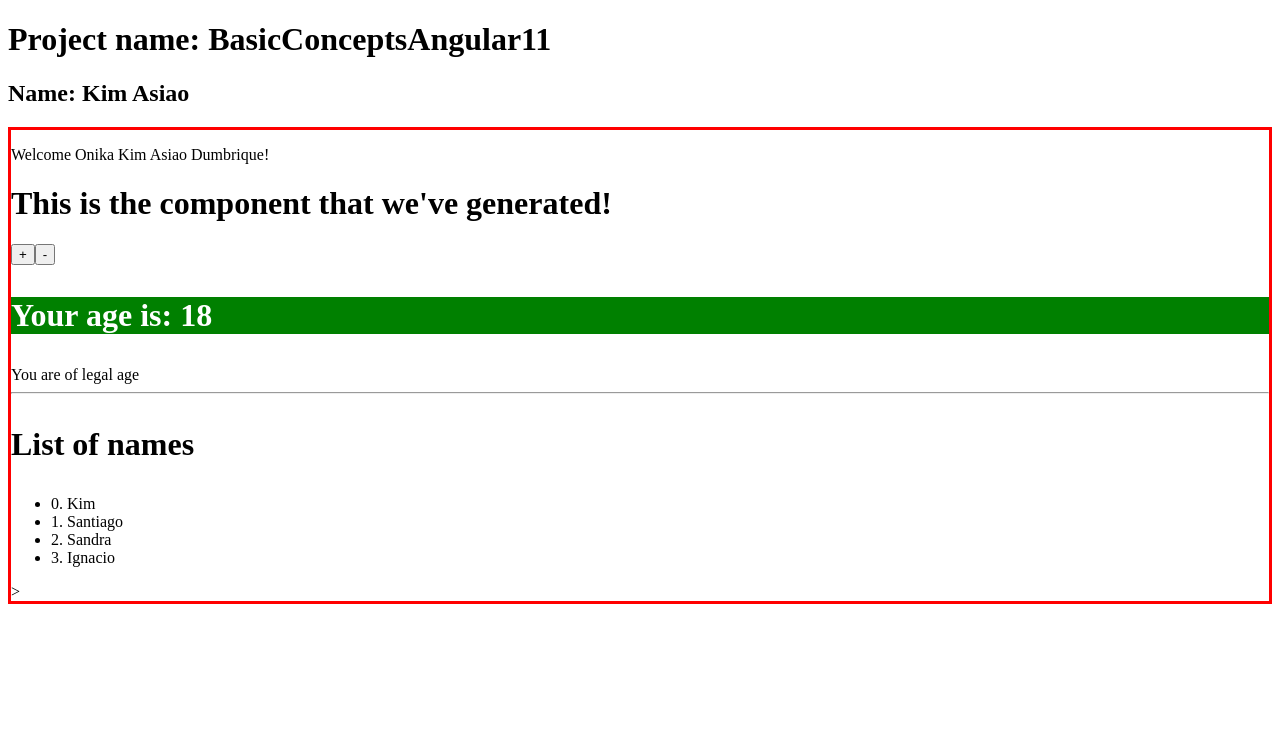
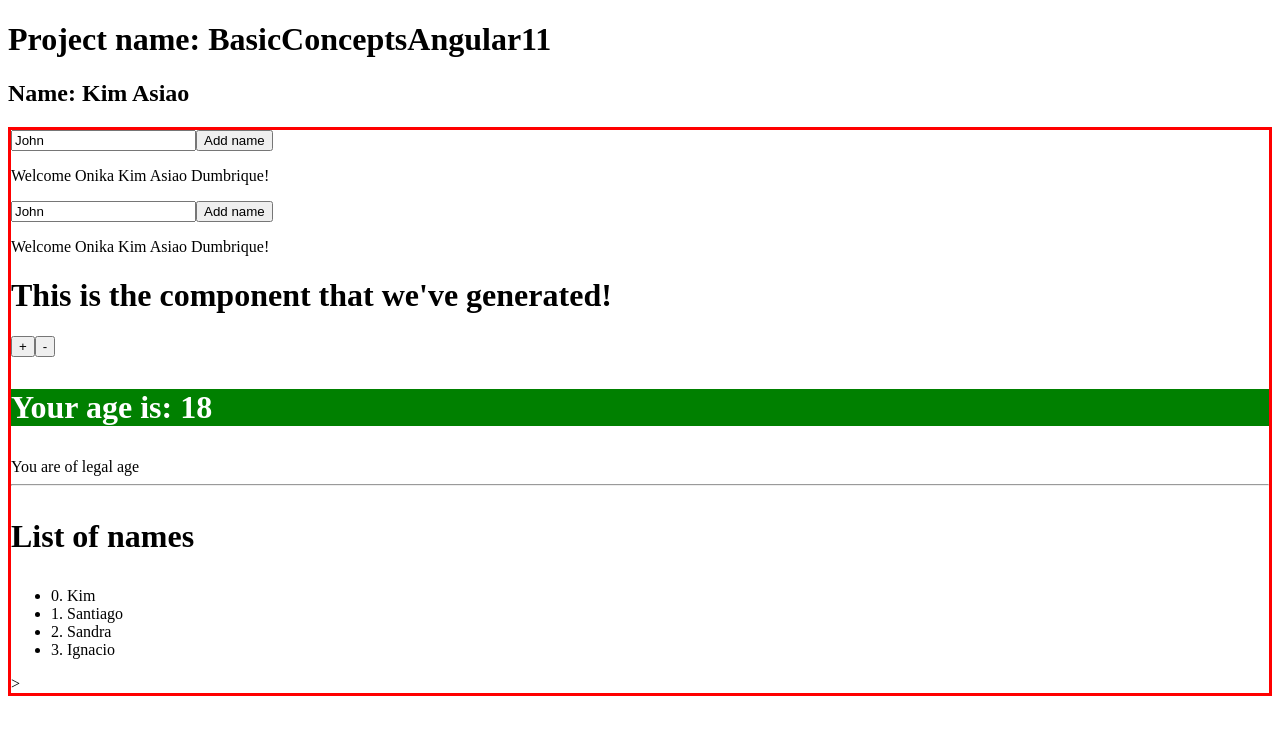
Before and after one commit to oasiao/BasicConceptsAngular11, an Angular app: page / in a window 1280 px wide. Shown: the top 734 px of the page. Built offline with nearby package versions, Linux system fonts and the light colour scheme.

Commit message:
Bindings bi-directionals

```diff
--- a/src/app/app.component.html
+++ b/src/app/app.component.html
@@ -4,5 +4,6 @@
 <div style="border: 3px solid red;">
 
   <home [surname]="myName" (sayHello)="onSayHello($event)"></home>
+  <home [surname]="myName" (sayHello)="onSayHello($event)"></home>
   <new-component></new-component>
 </div>
--- a/src/app/home-component/home-component.component.html
+++ b/src/app/home-component/home-component.component.html
@@ -1 +1,5 @@
+<div>
+  <input type="text" [value]="inputName" (keyup)="updateInputName($event)"/>
+  <button (click)="addName()">Add name</button>
+</div>
 <p (click)="onNameClick()" *ngIf="surname">Welcome {{surname}}!</p>
--- a/src/app/home-component/home-component.component.ts
+++ b/src/app/home-component/home-component.component.ts
@@ -14,6 +14,8 @@ export class HomeComponentComponent{
   // Hay que instanciarlo
   @Output() sayHello: EventEmitter<string> = new EventEmitter<string>();
 
+  public namesList: Array<string> = [];
+  public inputName: string = 'John';
   constructor(){}
 
   //creamos el método:::
@@ -21,4 +23,14 @@ export class HomeComponentComponent{
     this.sayHello.emit('Hello!');
   }
 
+  addName(){
+    this.namesList.push(this.inputName);
+    this.inputName = '';
+    console.log(this.namesList);
+  }
+
+  updateInputName(event:any){
+    this.inputName = event.target.value;
+    console.log(this.inputName);
+  }
 }
```
